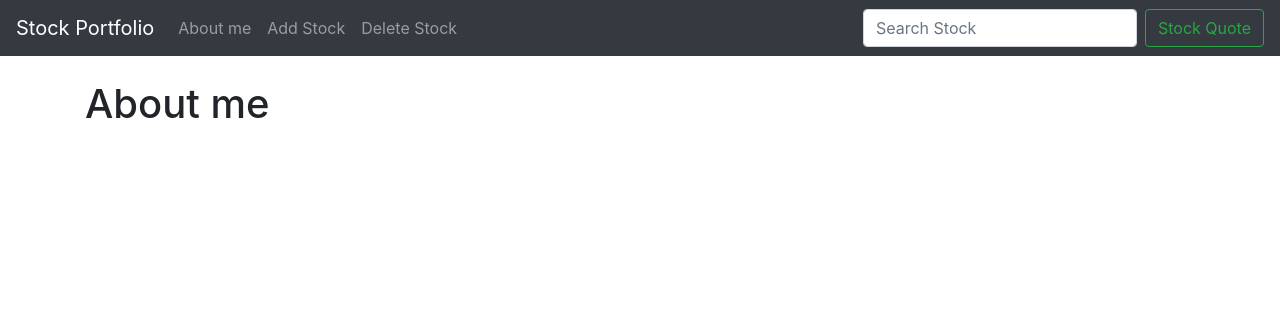
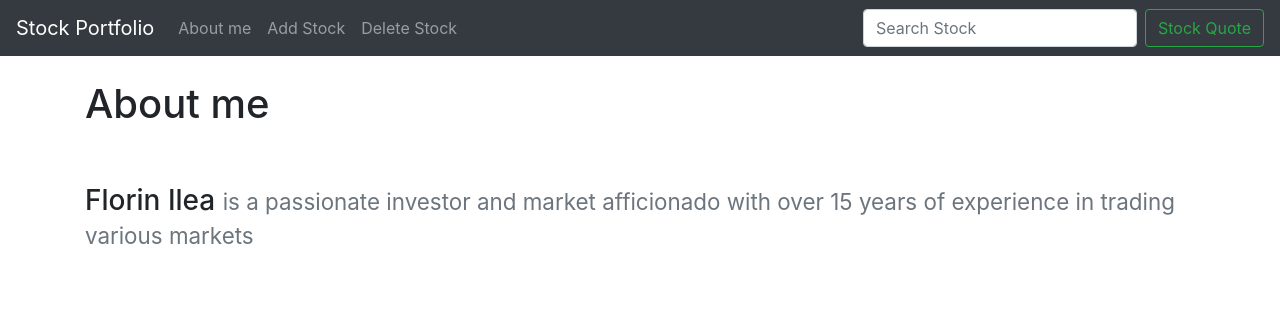
Before and after one commit to Florekus/django_portof, a Django app: page /about.html in a window 1280 px wide. Shown: the top 316 px of the page. Run offline with Django 3.2, Linux system fonts and the light colour scheme.

Commit message:
Added About Me

```diff
--- a/quotes/templates/about.html
+++ b/quotes/templates/about.html
@@ -4,5 +4,14 @@
 
 <h1>About me</h1>
 
+</br>
+</br>
+
+
+
+<h3>
+  Florin Ilea
+  <small class="text-muted">is a passionate investor and market afficionado with over 15 years of experience in trading various markets</small>
+</h3>
 
 {%endblock%}
```
Also changed, not shown: db.sqlite3.
